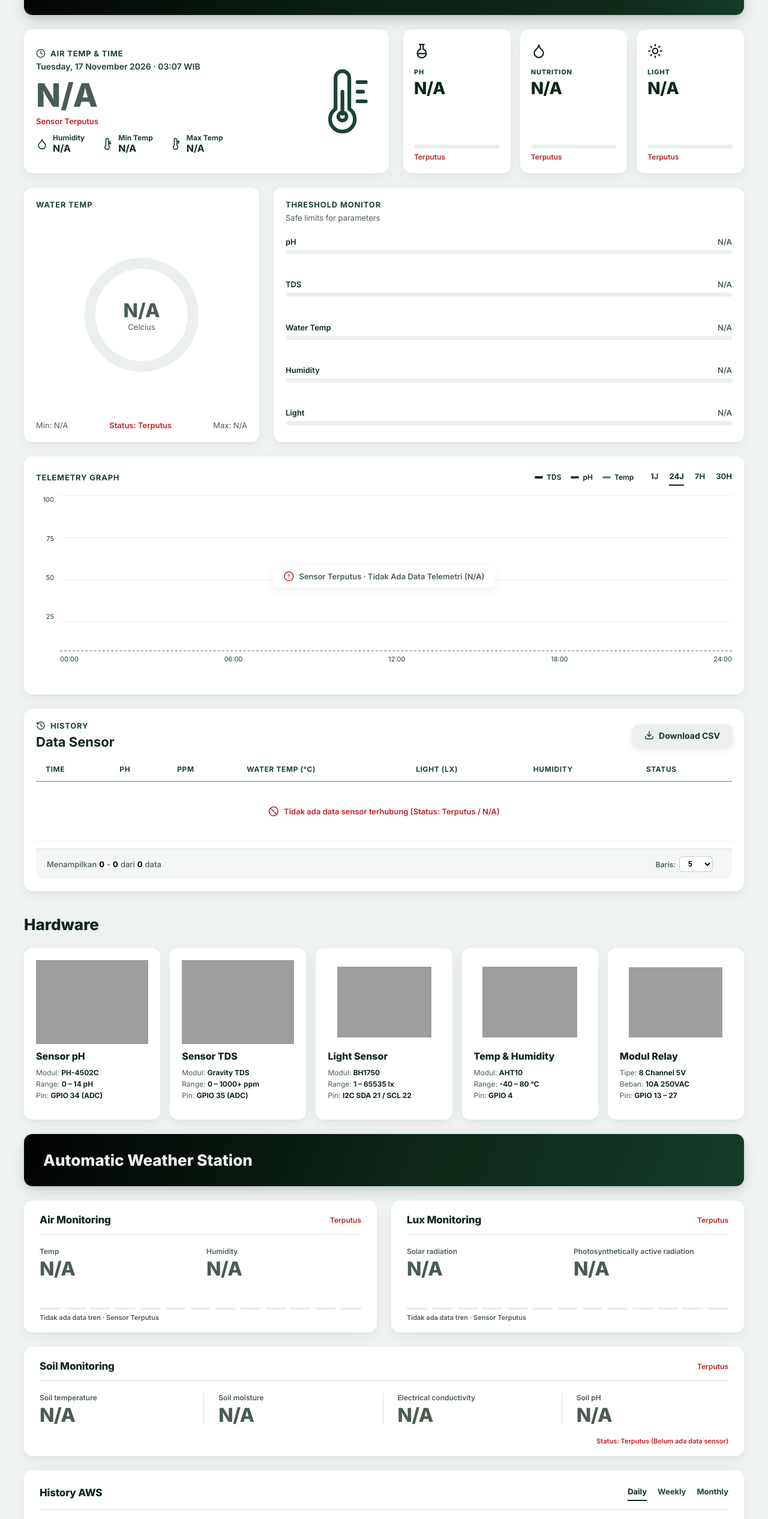
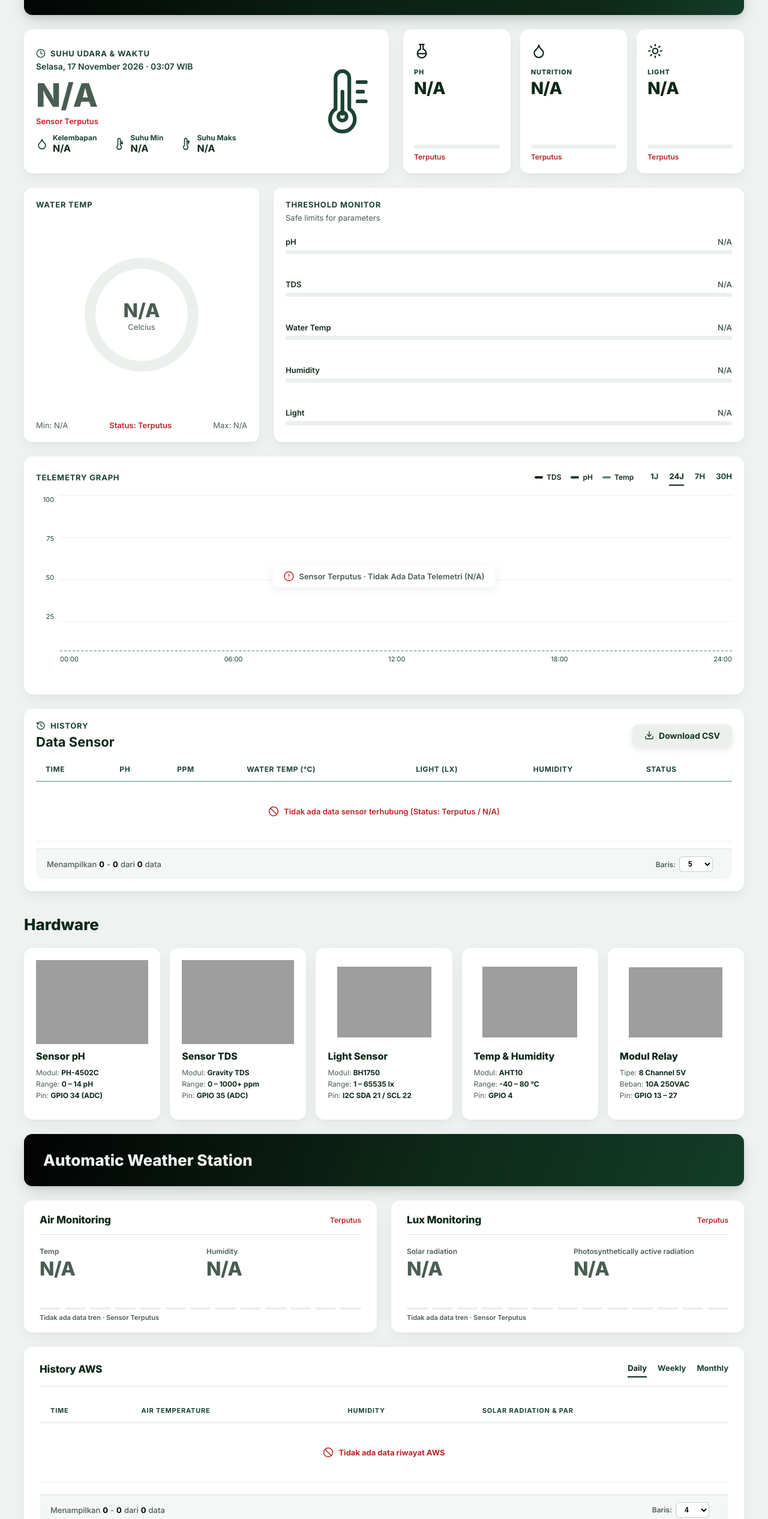
Before and after one commit to SUCODE-TEAM/TeFa, a plain HTML site: page indexViewer.html in a window 1280 px wide. Shown: the part 267-2800 px from the top of the page at 60% size. Drawn offline with nearby package versions, Linux system fonts and the light colour scheme; grey boxes are pictures that could not be loaded.

Commit message:
chore: translate air temp card to Indonesian and remove unused soil/wind AWS UI

```diff
--- a/indexViewer.html
+++ b/indexViewer.html
@@ -183,8 +183,8 @@
                             stroke-linejoin="round">
                             <circle cx="8" cy="8" r="6.67" />
                             <path d="M8 4v4l2.67 1.33" />
-                        </svg><span class="eyebrow">Air Temp &amp; Time</span></div>
-                    <div class="date" id="date">Tuesday, 10 November 2026 · 10:15 WIB</div>
+                        </svg><span class="eyebrow">Suhu Udara &amp; Waktu</span></div>
+                    <div class="date" id="date">Selasa, 10 November 2026 · 10:15 WIB</div>
                     <div class="temp" style="font-size:54px;color:var(--mute)">N/A</div>
                     <div class="desc" style="color:var(--red);font-weight:600">Sensor Terputus</div>
                     <div class="wstats">
@@ -193,7 +193,7 @@
                                 <path
                                     d="M10 18.33a5.83 5.83 0 005.83-5.83c0-1.67-.83-3.25-2.5-4.58S10.42 4.58 10 2.5C9.58 4.58 8.33 6.58 6.67 7.92S4.17 10.83 4.17 12.5A5.83 5.83 0 0010 18.33z" />
                             </svg>
-                            <div><small>Humidity</small>N/A</div>
+                            <div><small>Kelembapan</small>N/A</div>
                         </div>
                         <div><svg width="20" height="20" viewBox="0 0 24 24" fill="none" stroke="#1B4332"
                                 stroke-width="2" stroke-linecap="round" stroke-linejoin="round">
@@ -201,7 +201,7 @@
                                 <path d="M19 10l-2 2-2-2" />
                                 <path d="M17 6v6" />
                             </svg>
-                            <div><small>Min Temp</small>N/A</div>
+                            <div><small>Suhu Min</small>N/A</div>
                         </div>
                         <div><svg width="20" height="20" viewBox="0 0 24 24" fill="none" stroke="#1B4332"
                                 stroke-width="2" stroke-linecap="round" stroke-linejoin="round">
@@ -209,7 +209,7 @@
                                 <path d="M15 8l2-2 2 2" />
                                 <path d="M17 6v6" />
                             </svg>
-                            <div><small>Max Temp</small>N/A</div>
+                            <div><small>Suhu Maks</small>N/A</div>
                         </div>
                     </div>
                 </div>
@@ -501,27 +501,6 @@
                     <div class="cap">Tidak ada data tren · Sensor Terputus</div>
                 </div>
             </div>
-            <div class="card awsc span2">
-                <div class="awsh">
-                    <h3>Soil Monitoring</h3><span class="badge-offline">Terputus</span>
-                </div>
-                <div class="metrics sep">
-                    <div><label>Soil temperature</label>
-                        <div class="n"><b style="color:var(--mute)">N/A</b><span></span></div>
-                    </div>
-                    <div><label>Soil moisture</label>
-                        <div class="n"><b style="color:var(--mute)">N/A</b><span></span></div>
-                    </div>
-                    <div><label>Electrical conductivity</label>
-                        <div class="n"><b style="color:var(--mute)">N/A</b><span></span></div>
-                    </div>
-                    <div><label>Soil pH</label>
-                        <div class="n"><b style="color:var(--mute)">N/A</b><span></span></div>
-                    </div>
-                </div>
-                <div class="lastm" style="color:var(--red);font-weight:600">Status: Terputus (Belum ada data sensor)
-                </div>
-            </div>
             <div class="card awsc span2 aws">
                 <div class="awsh">
                     <h3>History AWS</h3>
@@ -535,14 +514,12 @@
                                 <th>Time</th>
                                 <th>air temperature</th>
                                 <th>humidity</th>
-                                <th>Wind Speed &amp; Direction</th>
                                 <th>Solar Radiation &amp; PAR</th>
-                                <th>Soil Moisture</th>
                             </tr>
                         </thead>
                         <tbody>
                             <tr>
-                                <td colspan="6" class="empty-table-cell">
+                                <td colspan="4" class="empty-table-cell">
                                     <div
                                         style="display:flex;align-items:center;justify-content:center;gap:8px;color:var(--red)">
                                         <svg width="18" height="18" viewBox="0 0 24 24" fill="none"
--- a/js/mqtt-client.js
+++ b/js/mqtt-client.js
@@ -869,8 +869,8 @@
                 weatherTempEl.style.color = 'var(--ink)';
             }
             if (wstatsItems.length >= 3) {
-                wstatsItems[1].innerHTML = '<small>Min Temp</small>' + minAirTemp.toFixed(1) + '°C';
-                wstatsItems[2].innerHTML = '<small>Max Temp</small>' + maxAirTemp.toFixed(1) + '°C';
+                wstatsItems[1].innerHTML = '<small>Suhu Min</small>' + minAirTemp.toFixed(1) + '°C';
+                wstatsItems[2].innerHTML = '<small>Suhu Maks</small>' + maxAirTemp.toFixed(1) + '°C';
             }
         }
         if (weatherDescEl) {
@@ -878,7 +878,7 @@
             weatherDescEl.style.color = '#1B4332';
         }
         if (airHum && wstatsItems.length >= 1) {
-            wstatsItems[0].innerHTML = '<small>Humidity</small>' + airHum.value.toFixed(1) + '%';
+            wstatsItems[0].innerHTML = '<small>Kelembapan</small>' + airHum.value.toFixed(1) + '%';
         }
 
         // 3. Update 3 Sensor Cards (pH, Nutrition/EC, Light)
--- a/js/viewer.js
+++ b/js/viewer.js
@@ -4,8 +4,8 @@
     function updateClock() {
         if (!dateEl) return;
         var now = new Date();
-        var days = ['Sunday', 'Monday', 'Tuesday', 'Wednesday', 'Thursday', 'Friday', 'Saturday'];
-        var months = ['January', 'February', 'March', 'April', 'May', 'June', 'July', 'August', 'September', 'October', 'November', 'December'];
+        var days = ['Minggu', 'Senin', 'Selasa', 'Rabu', 'Kamis', 'Jumat', 'Sabtu'];
+        var months = ['Januari', 'Februari', 'Maret', 'April', 'Mei', 'Juni', 'Juli', 'Agustus', 'September', 'Oktober', 'November', 'Desember'];
         var p = function (n) { return String(n).padStart(2, '0'); };
         var str = days[now.getDay()] + ', ' + now.getDate() + ' ' + months[now.getMonth()] + ' ' + now.getFullYear() + ' · ' + p(now.getHours()) + ':' + p(now.getMinutes()) + ' WIB';
         dateEl.textContent = str;
@@ -1934,7 +1934,7 @@
             if (totalEl) totalEl.textContent = total;
 
             if (total === 0) {
-                tableBody.innerHTML = '<tr><td colspan="6" class="empty-table-cell"><div style="display:flex;align-items:center;justify-content:center;gap:8px;color:var(--red)"><svg width="18" height="18" viewBox="0 0 24 24" fill="none" stroke="currentColor" stroke-width="2" stroke-linecap="round" stroke-linejoin="round"><circle cx="12" cy="12" r="10"/><line x1="4.93" y1="4.93" x2="19.07" y2="19.07"/></svg>Tidak ada data riwayat AWS</div></td></tr>';
+                tableBody.innerHTML = '<tr><td colspan="4" class="empty-table-cell"><div style="display:flex;align-items:center;justify-content:center;gap:8px;color:var(--red)"><svg width="18" height="18" viewBox="0 0 24 24" fill="none" stroke="currentColor" stroke-width="2" stroke-linecap="round" stroke-linejoin="round"><circle cx="12" cy="12" r="10"/><line x1="4.93" y1="4.93" x2="19.07" y2="19.07"/></svg>Tidak ada data riwayat AWS</div></td></tr>';
                 if (startEl) startEl.textContent = '0';
                 if (endEl) endEl.textContent = '0';
                 if (btnsContainer) btnsContainer.innerHTML = '';
@@ -1959,9 +1959,7 @@
                     '<td>' + r.time + '</td>' +
                     '<td>' + r.temp + '</td>' +
                     '<td>' + r.hum + '</td>' +
-                    '<td>' + r.wind + '</td>' +
                     '<td>' + r.solar + '</td>' +
-                    '<td>' + r.soil + '</td>' +
                     '</tr>';
             });
             tableBody.innerHTML = html;
```
Also changed, not shown: indexAdmin.html (+6 -26 lines), js/admin.js (+3 -5 lines).
